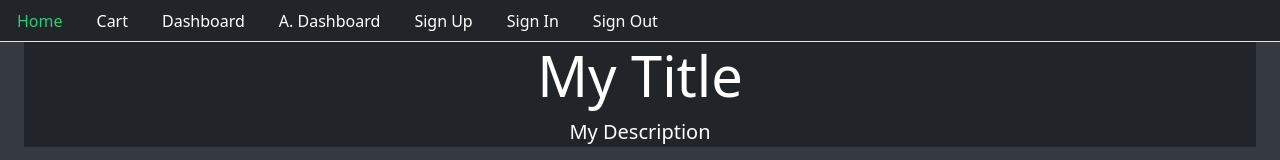
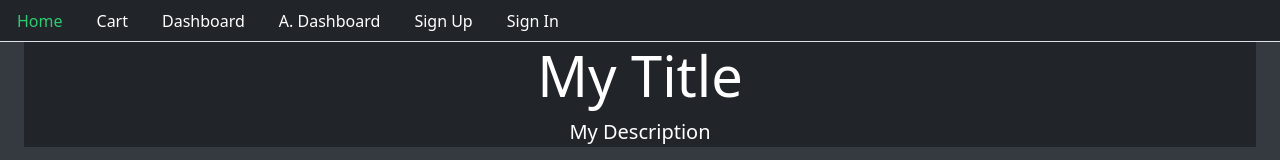
Before and after one commit to junaidapdev/ecommerce, a React (Create React App) app in the folder projfrontend/: page / in a window 1280 px wide. Shown: the top 160 px of the page. Built offline with nearby package versions, Linux system fonts and the light colour scheme.

Commit message:
conditional rendering for signout

```diff
--- a/projfrontend/src/core/Menu.js
+++ b/projfrontend/src/core/Menu.js
@@ -1,6 +1,6 @@
 import React from "react";
 import { Link, withRouter } from "react-router-dom";
-
+import {signout, isAutheticated} from '../auth/helper'
 
 const currentTab = (history, path) => {
     if (history.location.pathname === path) {
@@ -45,11 +45,16 @@ const Menu = ({history}) => {
             Sign In
           </Link>
         </li>
-        <li className="nav-item">
-          <Link style={currentTab(history, "/signout")} className="nav-link" to="/signout">
-            Sign Out
-          </Link>
-        </li>
+
+        {isAutheticated() && ( <li className="nav-item">
+         <span className="nav-link text-warning" onClick={() => {
+           signout(() => {
+             history.push('/')
+           })
+         }}>
+           signout
+         </span>
+        </li> )}
       </ul>
     </div>
   );
```
